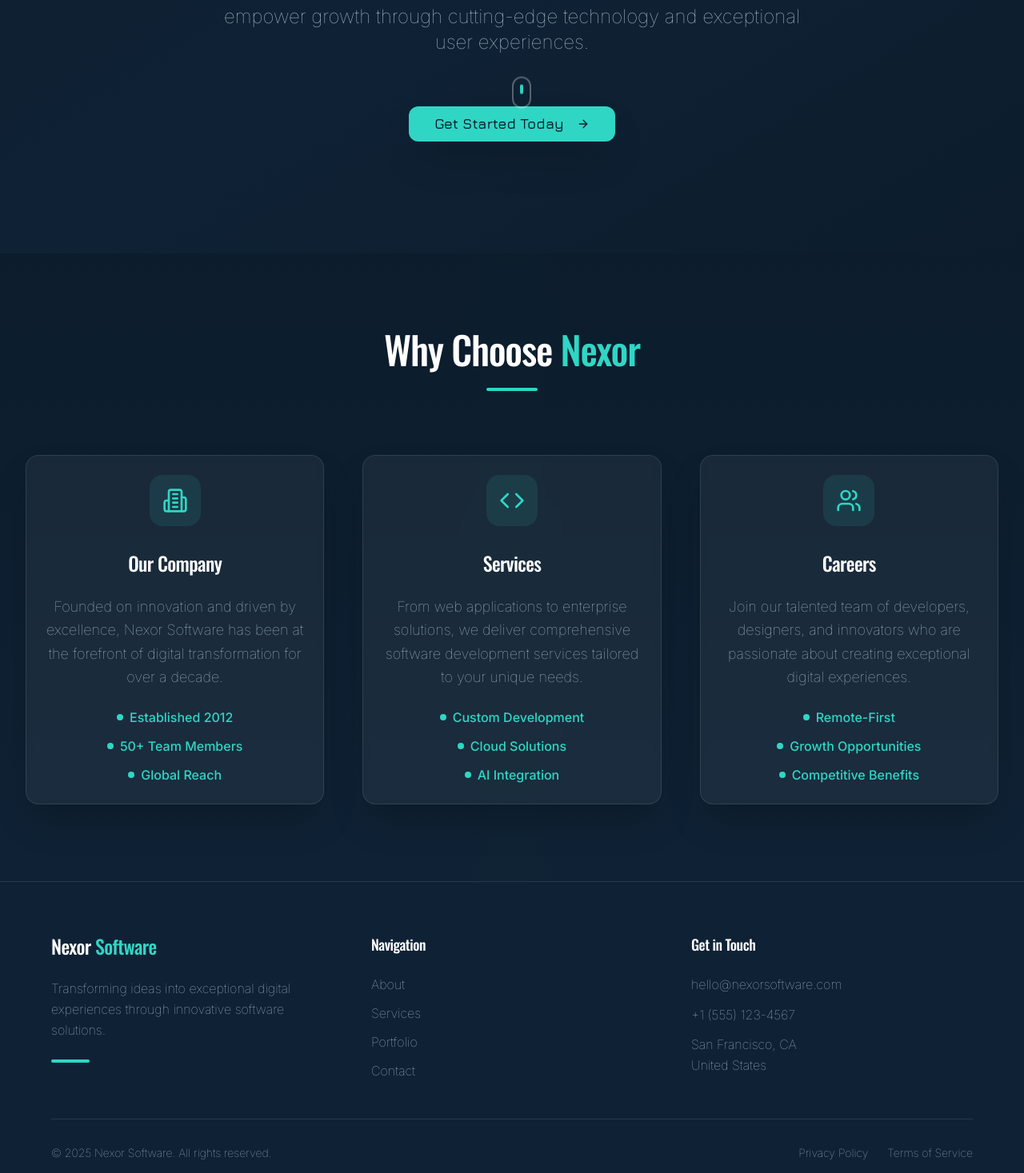
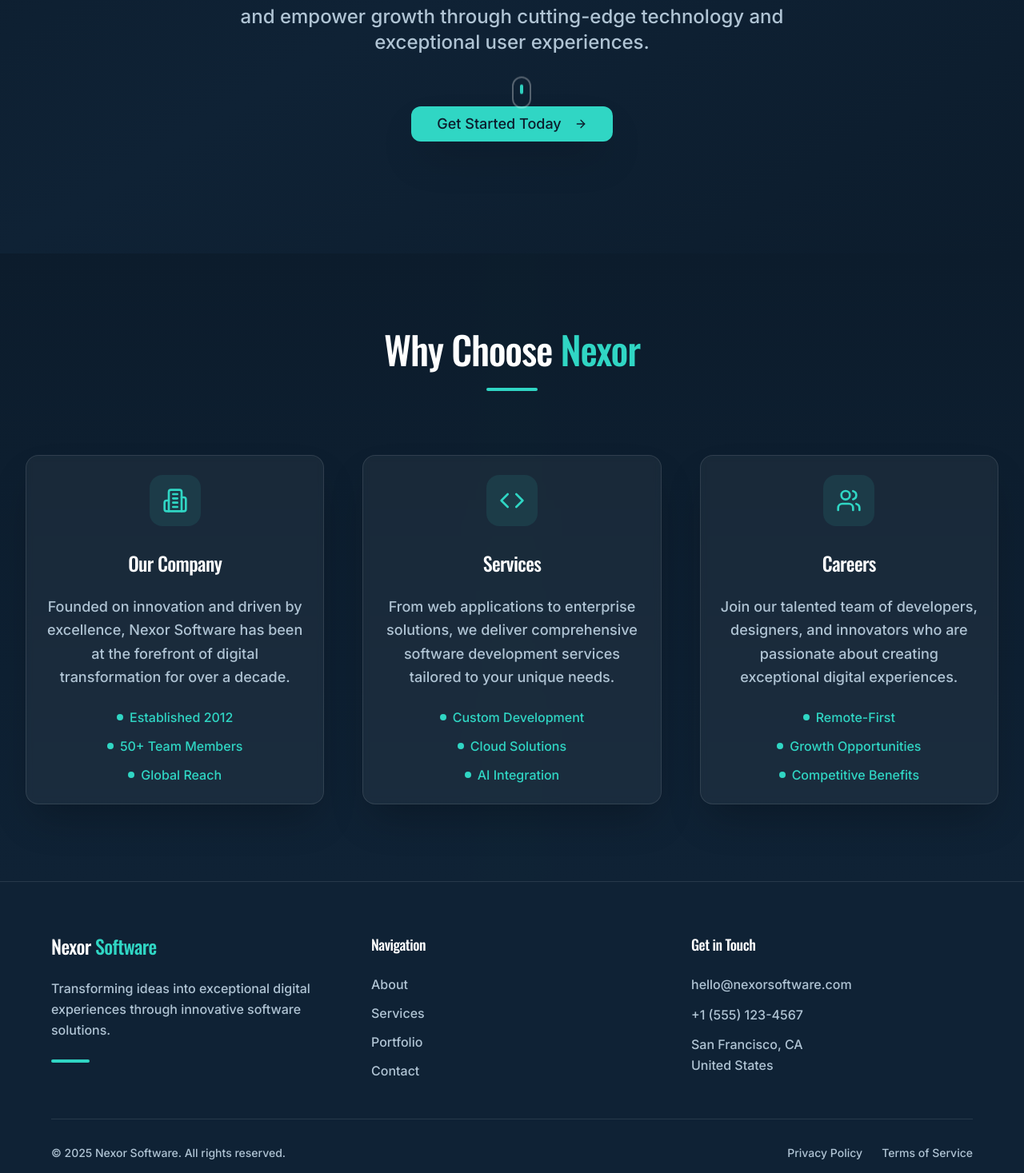
Before and after one commit to Nexor-Software/Nexor-Homepage, a React (Vite) app: page / in a window 1280 px wide. Shown: the part 483-1950 px from the top of the page at 80% size. Built offline with nearby package versions, Linux system fonts and the light colour scheme.

Commit message:
Refactor: Update fonts
Replaced 'Inter thin' with 'Inter medium' and 'Jura' with 'Inter medium' in the website's font configuration.

```diff
--- a/index.html
+++ b/index.html
@@ -21,7 +21,7 @@
     <link rel="preconnect" href="https://fonts.googleapis.com">
     <link rel="preconnect" href="https://fonts.gstatic.com" crossorigin>
     <!-- Custom font combination -->
-    <link href="https://fonts.googleapis.com/css2?family=Oswald:wght@500&family=Inter:wght@100;300;400;500;600;700;800;900&family=Jura:wght@400;500;600;700&display=swap" rel="stylesheet">
+    <link href="https://fonts.googleapis.com/css2?family=Oswald:wght@500&family=Inter:wght@500&display=swap" rel="stylesheet">
   </head>
 
   <body>
--- a/src/components/Footer.tsx
+++ b/src/components/Footer.tsx
@@ -18,7 +18,7 @@ export const Footer = () => {
             <h3 className="text-2xl font-oswald font-medium text-white">
               Nexor <span className="text-[#30D6C4]">Software</span>
             </h3>
-            <p className="font-inter font-thin text-[#B0C4D4] leading-relaxed">
+            <p className="font-inter font-medium text-[#B0C4D4] leading-relaxed">
               Transforming ideas into exceptional digital experiences through innovative software solutions.
             </p>
             <div className="w-12 h-1 bg-[#30D6C4] rounded-full"></div>
@@ -32,7 +32,7 @@ export const Footer = () => {
                 <a
                   key={link.label}
                   href={link.href}
-                  className="block font-inter font-thin text-[#B0C4D4] hover:text-[#30D6C4] transition-colors duration-300 hover:translate-x-1 transform"
+                  className="block font-inter font-medium text-[#B0C4D4] hover:text-[#30D6C4] transition-colors duration-300 hover:translate-x-1 transform"
                 >
                   {link.label}
                 </a>
@@ -43,7 +43,7 @@ export const Footer = () => {
           {/* Contact */}
           <div className="space-y-6">
             <h4 className="text-lg font-oswald font-medium text-white">Get in Touch</h4>
-            <div className="space-y-3 font-inter font-thin text-[#B0C4D4]">
+            <div className="space-y-3 font-inter font-medium text-[#B0C4D4]">
               <p className="hover:text-[#30D6C4] transition-colors cursor-pointer">
                 hello@nexorsoftware.com
               </p>
@@ -61,10 +61,10 @@ export const Footer = () => {
 
         {/* Bottom bar */}
         <div className="pt-8 border-t border-white/10 flex flex-col md:flex-row justify-between items-center space-y-4 md:space-y-0">
-          <p className="font-inter font-thin text-[#B0C4D4] text-sm">
+          <p className="font-inter font-medium text-[#B0C4D4] text-sm">
             © {currentYear} Nexor Software. All rights reserved.
           </p>
-          <div className="flex space-x-6 text-sm font-inter font-thin text-[#B0C4D4]">
+          <div className="flex space-x-6 text-sm font-inter font-medium text-[#B0C4D4]">
             <a href="#privacy" className="hover:text-[#30D6C4] transition-colors">Privacy Policy</a>
             <a href="#terms" className="hover:text-[#30D6C4] transition-colors">Terms of Service</a>
           </div>
--- a/src/components/Hero.tsx
+++ b/src/components/Hero.tsx
@@ -26,14 +26,14 @@ export const Hero = () => {
             <span className="block text-[#30D6C4] mt-2">Digital Solutions</span>
           </h2>
 
-          <p className="text-xl md:text-2xl font-inter font-thin text-[#B0C4D4] max-w-3xl mx-auto leading-relaxed">
+          <p className="text-xl md:text-2xl font-inter font-medium text-[#B0C4D4] max-w-3xl mx-auto leading-relaxed">
             We craft innovative software solutions that transform businesses and empower growth through cutting-edge technology and exceptional user experiences.
           </p>
 
           <div className="pt-8">
             <Button
               size="lg"
-              className="font-jura bg-[#30D6C4] text-[#0C1C2C] hover:bg-[#28C4B2] font-semibold px-8 py-4 text-lg rounded-xl shadow-2xl hover:shadow-[#30D6C4]/25 transition-all duration-300 hover:scale-105 group"
+              className="font-inter bg-[#30D6C4] text-[#0C1C2C] hover:bg-[#28C4B2] font-medium px-8 py-4 text-lg rounded-xl shadow-2xl hover:shadow-[#30D6C4]/25 transition-all duration-300 hover:scale-105 group"
             >
               Get Started Today
               <ArrowRight className="ml-2 h-5 w-5 group-hover:translate-x-1 transition-transform" />
--- a/src/components/ThreeColumnSection.tsx
+++ b/src/components/ThreeColumnSection.tsx
@@ -55,7 +55,7 @@ export const ThreeColumnSection = () => {
                 </CardTitle>
               </CardHeader>
               <CardContent className="text-center space-y-6">
-                <p className="font-inter font-thin text-[#B0C4D4] leading-relaxed text-lg">
+                <p className="font-inter font-medium text-[#B0C4D4] leading-relaxed text-lg">
                   {section.description}
                 </p>
                 <div className="space-y-3">
--- a/src/index.css
+++ b/src/index.css
@@ -96,7 +96,7 @@ All colors MUST be HSL.
   body {
     @apply bg-background text-foreground;
     font-family: 'Inter', -apple-system, BlinkMacSystemFont, 'Segoe UI', 'Roboto', sans-serif;
-    font-weight: 100;
+    font-weight: 500;
     font-feature-settings: 'cv02', 'cv03', 'cv04', 'cv11';
     font-variation-settings: normal;
     scroll-behavior: smooth;
@@ -125,12 +125,13 @@ All colors MUST be HSL.
 
   p {
     font-family: 'Inter', sans-serif;
-    font-weight: 100;
+    font-weight: 500;
     line-height: 1.6;
   }
 
   button {
-    font-family: 'Jura', sans-serif;
+    font-family: 'Inter', sans-serif;
+    font-weight: 500;
   }
 
   /* Golden ratio proportions */
--- a/tailwind.config.ts
+++ b/tailwind.config.ts
@@ -1,4 +1,3 @@
-
 import type { Config } from "tailwindcss";
 
 export default {
@@ -22,7 +21,6 @@ export default {
 			fontFamily: {
 				'oswald': ['Oswald', 'sans-serif'],
 				'inter': ['Inter', 'sans-serif'],
-				'jura': ['Jura', 'sans-serif'],
 			},
 			colors: {
 				border: 'hsl(var(--border))',
```
